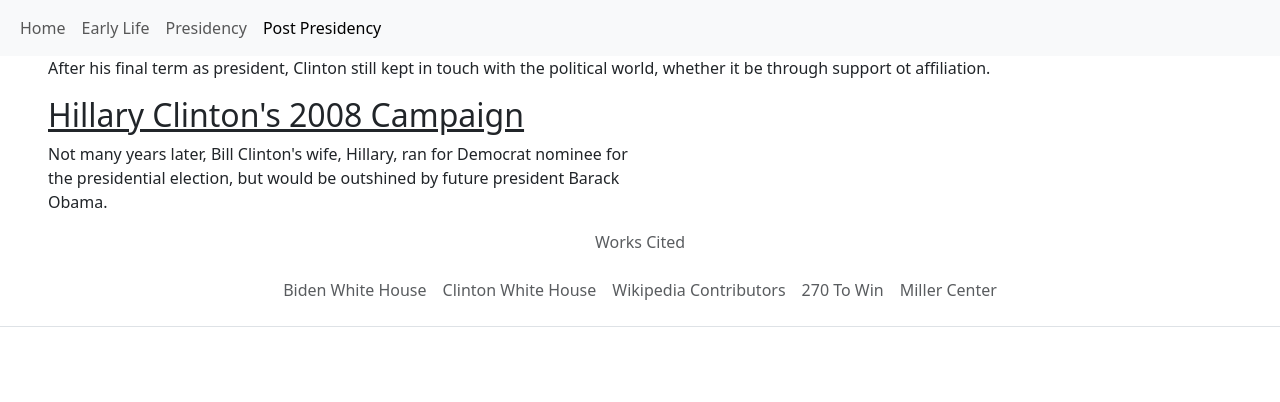
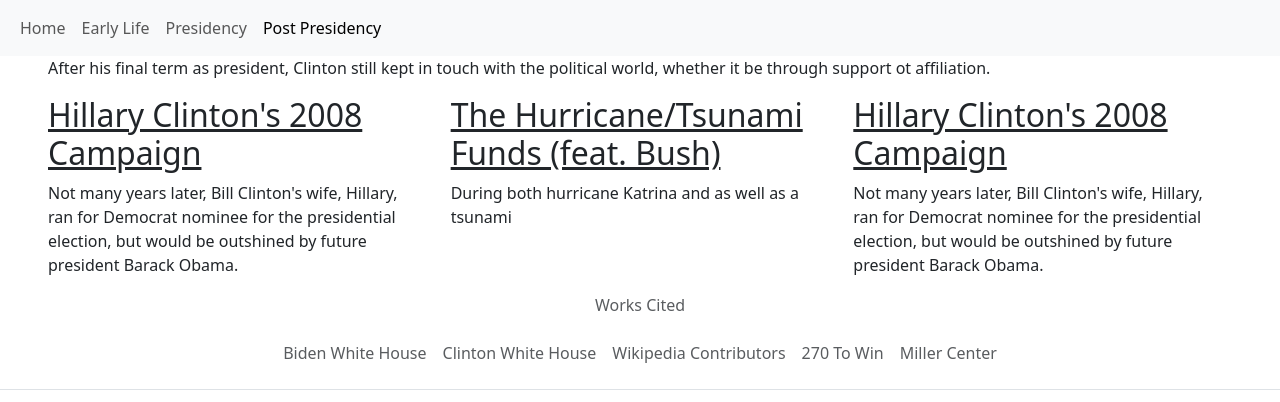
Before and after one commit to Proutum-Ann/presidentialBio, a plain HTML site: page post-presidency.html in a window 1280 px wide. Drawn offline with nearby package versions, Linux system fonts and the light colour scheme.

Commit message:
added disaster funds

```diff
--- a/post-presidency.html
+++ b/post-presidency.html
@@ -50,7 +50,15 @@
           <div class="container-fluid px-5">
             <p>After his final term as president, Clinton still kept in touch with the political world, whether it be through support ot affiliation.</p>
             <div class="row">
-              <div class="col-md-6 col-12">
+              <div class="col-md-4 col-6">
+                <h2><u>Hillary Clinton's 2008 Campaign</u></h2>
+                <p>Not many years later, Bill Clinton's wife, Hillary, ran for Democrat nominee for the presidential election, but would be outshined by future president Barack Obama.</p>
+              </div>
+              <div class="col-md-4 col-6">
+                <h2><u>The Hurricane/Tsunami Funds (feat. Bush)</u></h2>
+                <p>During both hurricane Katrina and as well as a tsunami</p>
+              </div>
+              <div class="col-md-4 col-12">
                 <h2><u>Hillary Clinton's 2008 Campaign</u></h2>
                 <p>Not many years later, Bill Clinton's wife, Hillary, ran for Democrat nominee for the presidential election, but would be outshined by future president Barack Obama.</p>
               </div>
```
